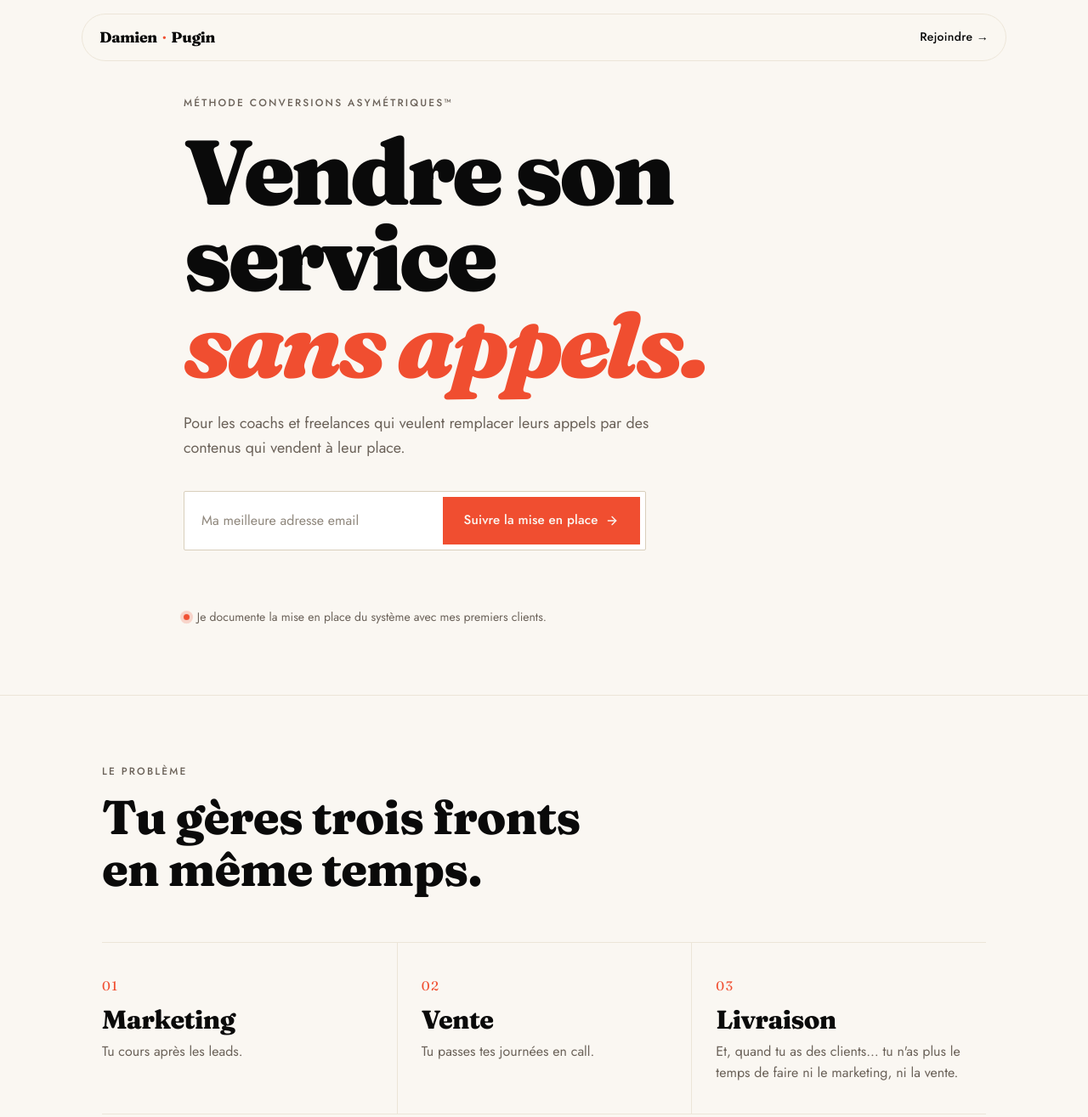
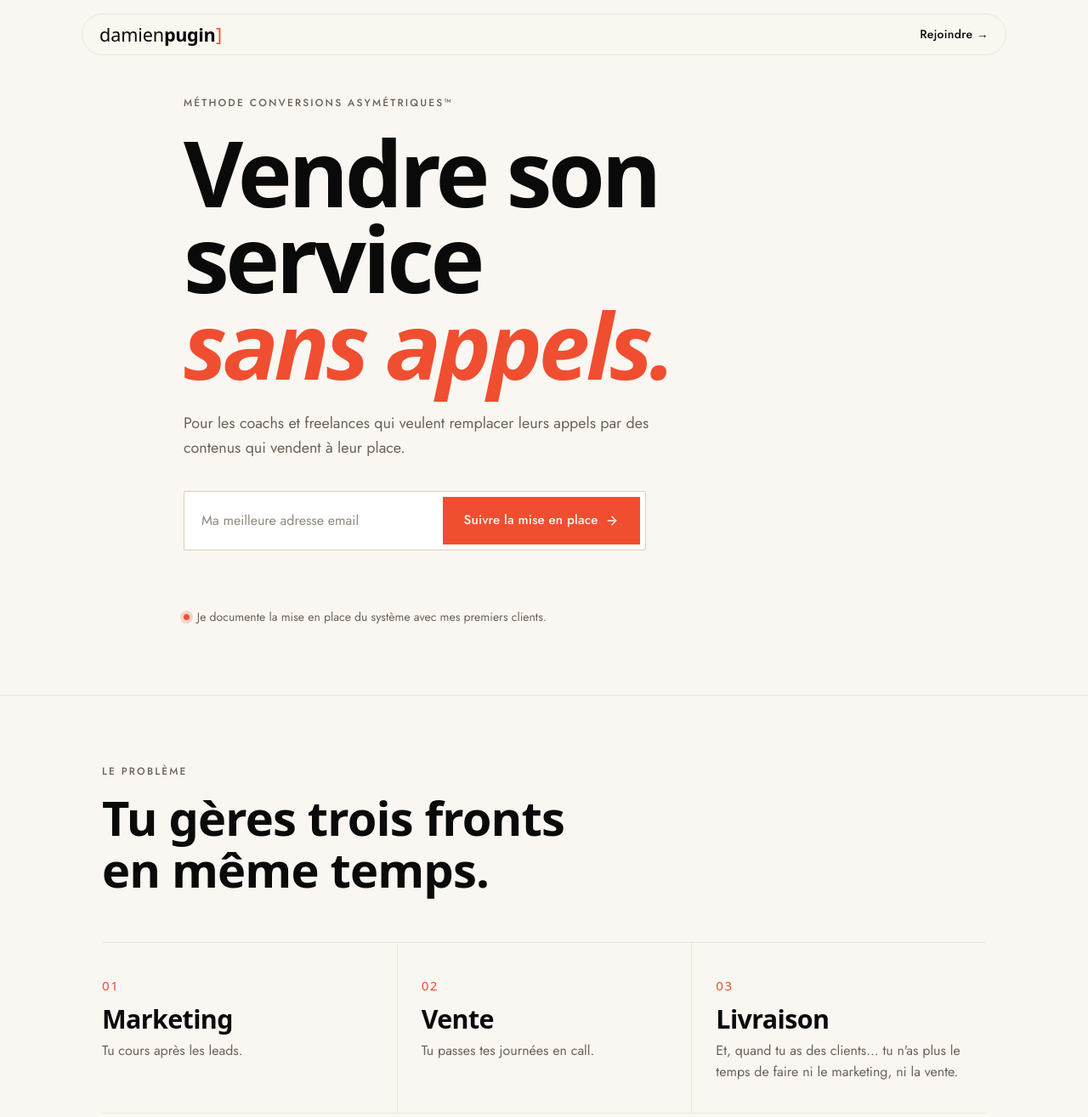
Before and after one commit to damienp199/website-damienpugin, an Astro site: page / in a window 1280 px wide. Shown: the top 1315 px of the page at 85% size. Built offline with nearby package versions, Linux system fonts and the light colour scheme; Astro itself is replaced by a stand-in of ours; a web font is replaced by a local one.

Commit message:
Replace Fraunces with Author and rework wordmark to damienpugin]
Swap display font from Fraunces (serif) to Author (sans, Fontshare) and
compensate the lost thud factor with weight 700 max, tighter letter-spacing
(-0.04em to -0.05em), and crushed line-height (0.92-0.95).

The wordmark in Nav and Footer becomes "damienpugin]" — Author light + bold,
with an asymmetric closing bracket in vermilion. The single right bracket
incarnates the Conversions Asymétriques™ angle as a propietary mark.

Brand palette doc updated to reflect the new typography stack.

Co-Authored-By: Claude Opus 4.6 (1M context) <noreply@anthropic.com>

```diff
--- a/design-system/brand-palette.md
+++ b/design-system/brand-palette.md
@@ -85,10 +85,63 @@ Exposé dans `src/styles/global.css` via `@theme` Tailwind v4 :
 
 ---
 
-## Typographie associée
+## Typographie
 
-- **Display** : Fraunces (variable) — H1 `900 / opsz 144 / SOFT 20`, H2/H3 `800 / opsz 96 / SOFT 30`
-- **Body** : Jost — `400-500`, `1.65` line-height, `17px` base
+### Display — Author (Indian Type Foundry / Fontshare)
+- **Source** : Fontshare (libre)
+- **CDN** : `https://api.fontshare.com/v2/css?f[]=author@200,300,400,500,600,700&display=swap`
+- **Poids utilisés** : 200-700 (max 700 — Author n'a pas de black)
+- **H1** : `font-weight: 700`, `letter-spacing: -0.05em`, `line-height: 0.92`
+- **H2/H3** : `font-weight: 700`, `letter-spacing: -0.04em`, `line-height: 0.95`
+- **Font-features** : `ss01`, `kern`, `calt` activées
+- **Usage** : titres, hero, headings, wordmark, accents éditoriaux
+- **Remplace** : Fraunces (utilisée en première itération — trop "essayiste classique" pour le positionnement Tech × Think)
+- **Why Author** : sans-serif premium contemporaine avec du caractère, équilibre Tech × Think sans tomber dans le SaaS générique (Inter/Geist/Manrope) ni l'éditorial pur. Pont visuel entre les deux pôles du positionnement.
+
+#### Compensation thud factor
+Le passage d'un serif heavy (Fraunces 900) à un sans (Author 700 max) fait perdre de la masse visuelle. Trois leviers de compensation :
+1. **Weight max** : toujours `700` sur les titres, jamais en dessous
+2. **Letter-spacing serré** : `-0.04em` à `-0.05em` (vs `-0.025em` Fraunces)
+3. **Line-height écrasé** : `0.92` à `0.95` (vs `0.98` Fraunces) pour densifier
+
+### Body — Jost
+- **Source** : Google Fonts (libre)
+- **Poids utilisés** : 300, 400, 500, 600, 700
+- **Body** : `font-weight: 400`, `line-height: 1.65`, `font-size: 17px` base
+- **Usage** : texte courant, paragraphes, UI secondaire, formulaires
+- **Note** : Jost reste pour le body car le contraste sans-display (Author) / sans-body (Jost) est subtil mais distinct — Jost a des proportions plus géométriques, Author plus humanistes. Si à terme on veut tout unifier sur Author, c'est faisable mais non requis.
+
+---
+
+## Logo / Wordmark
+
+**Construction** : `damienpugin]` — un seul mot, suivi d'un bracket fermant asymétrique en vermillon.
+
+### Specs typographiques exactes
+
+| Élément | Fonte | Poids | Letter-spacing | Couleur |
+|---|---|---|---|---|
+| `damien` | Author | `300` (light) | `-0.005em` | Ink `#0A0A0A` |
+| `pugin` | Author | `700` (bold) | `-0.02em` | Ink `#0A0A0A` |
+| `]` | Author | `500` (medium) | `0` | Vermilion `#F04E30` |
+
+- **Pas d'espace** entre `damien`, `pugin` et `]` (le bracket a un `margin-left: 0.04em`)
+- **Taille du bracket** : `1em` (même taille que le wordmark, pas surdimensionné)
+- **Inversion** : sur fond ink, le wordmark passe en `paper`, le bracket reste en `vermilion`
+
+### Pourquoi cette construction
+
+1. **Author light + bold** : le contraste de poids dans un seul mot incarne **Tech × Think** — deux forces opposées dans une seule forme.
+2. **Bracket asymétrique `]` seul** : pas de pendant gauche `[`. C'est l'asymétrie incarnée — référence directe à *Conversions Asymétriques™*. La marque *est* l'asymétrie, pas juste un nom encadré.
+3. **Vermillon localisé sur le bracket** : signal coloré ponctuel, identique au rôle du dot vermillon dans le brand system. Le bracket devient l'accent.
+4. **Mark autonome** : le `]` vermillon seul peut servir de favicon, watermark, end-card podcast, séparateur de section. C'est le signe distinctif réutilisable.
+
+### Règles d'usage
+
+- **Ne jamais** ajouter le bracket gauche `[` — ça casse l'asymétrie
+- **Ne jamais** séparer `damien` et `pugin` par un espace
+- **Toujours** garder le bracket en vermillon (sur tous les fonds)
+- **Tailles minimales** : 18px (email signature), 24px (footer mobile), 36px+ pour navbar standard
 
 ---
 
--- a/src/components/Footer.astro
+++ b/src/components/Footer.astro
@@ -8,9 +8,7 @@ const year = new Date().getFullYear();
   <div class="container-prose site-footer__inner">
     <div class="site-footer__brand">
       <span class="wordmark">
-        <span class="wordmark__first">{nav.brand.first}</span>
-        <span class="wordmark__dot">·</span>
-        <span class="wordmark__last">{nav.brand.last}</span>
+        <span class="wordmark__a">damien</span><span class="wordmark__b">pugin</span><span class="wordmark__br">]</span>
       </span>
       <p class="site-footer__copy">© {year} {footer.copyright}</p>
     </div>
@@ -41,17 +39,16 @@ const year = new Date().getFullYear();
     gap: 0.4rem;
   }
   .wordmark {
-    font-family: var(--font-display);
-    font-size: 1.05rem;
-    font-weight: 800;
-    font-variation-settings: "opsz" 24;
-    letter-spacing: -0.02em;
+    font-family: "Author", system-ui, sans-serif;
+    font-size: 1.3rem;
+    line-height: 1;
     color: var(--color-ink);
     display: inline-flex;
     align-items: baseline;
-    gap: 0.35rem;
   }
-  .wordmark__dot { color: var(--color-gold); }
+  .wordmark__a { font-weight: 300; letter-spacing: -0.005em; }
+  .wordmark__b { font-weight: 700; letter-spacing: -0.02em; }
+  .wordmark__br { color: var(--color-gold); font-weight: 500; margin-left: 0.04em; }
   .site-footer__copy {
     font-size: 0.8rem;
     color: var(--color-muted);
--- a/src/components/Nav.astro
+++ b/src/components/Nav.astro
@@ -6,9 +6,7 @@ const { nav } = site;
 <nav class="site-nav" aria-label="Navigation principale">
   <div class="site-nav__inner">
     <a href="#top" class="wordmark" aria-label={`${nav.brand.first} ${nav.brand.last} — accueil`}>
-      <span class="wordmark__first">{nav.brand.first}</span>
-      <span class="wordmark__dot">·</span>
-      <span class="wordmark__last">{nav.brand.last}</span>
+      <span class="wordmark__a">damien</span><span class="wordmark__b">pugin</span><span class="wordmark__br">]</span>
     </a>
 
     <a href="#newsletter" class="nav-cta link-underline link-draw">
@@ -42,21 +40,26 @@ const { nav } = site;
   }
 
   .wordmark {
-    font-family: var(--font-display);
-    font-size: 1.1rem;
-    font-weight: 800;
-    font-variation-settings: "opsz" 24;
-    letter-spacing: -0.02em;
+    font-family: "Author", system-ui, sans-serif;
+    font-size: 1.35rem;
+    line-height: 1;
     color: var(--color-ink);
     display: inline-flex;
     align-items: baseline;
-    gap: 0.35rem;
     text-decoration: none;
   }
-  .wordmark__dot {
+  .wordmark__a {
+    font-weight: 300;
+    letter-spacing: -0.005em;
+  }
+  .wordmark__b {
+    font-weight: 700;
+    letter-spacing: -0.02em;
+  }
+  .wordmark__br {
     color: var(--color-gold);
-    font-family: var(--font-sans);
-    transform: translateY(-1px);
+    font-weight: 500;
+    margin-left: 0.04em;
   }
 
   .nav-cta {
--- a/src/layouts/Base.astro
+++ b/src/layouts/Base.astro
@@ -19,8 +19,13 @@ const { title, description = "Vendre son service sans appels. Pour les coachs et
     <link rel="icon" type="image/svg+xml" href="/favicon.svg" />
     <link rel="preconnect" href="https://fonts.googleapis.com" />
     <link rel="preconnect" href="https://fonts.gstatic.com" crossorigin />
+    <link rel="preconnect" href="https://api.fontshare.com" crossorigin />
     <link
-      href="https://fonts.googleapis.com/css2?family=Fraunces:ital,opsz,wght,SOFT@0,9..144,400..900,0..100;1,9..144,400..900,0..100&family=Jost:wght@300;400;500;600;700&display=swap"
+      href="https://fonts.googleapis.com/css2?family=Jost:wght@300;400;500;600;700&display=swap"
+      rel="stylesheet"
+    />
+    <link
+      href="https://api.fontshare.com/v2/css?f[]=author@200,300,400,500,600,700&display=swap"
       rel="stylesheet"
     />
     <title>{title}</title>
--- a/src/styles/global.css
+++ b/src/styles/global.css
@@ -1,7 +1,7 @@
 @import "tailwindcss";
 
 @theme {
-  --font-display: "Fraunces", ui-serif, Georgia, serif;
+  --font-display: "Author", ui-sans-serif, system-ui, sans-serif;
   --font-sans: "Jost", ui-sans-serif, system-ui, sans-serif;
 
   --color-paper: #faf7f2;
@@ -35,20 +35,23 @@
     line-height: 1.65;
   }
 
+  /* Display headings — Author. Le sans n'a pas la masse du serif Fraunces,
+     on compense le thud factor avec : weight max 700, letter-spacing plus
+     serré, line-height écrasé, font-features kerning + alternates. */
   h1, h2, h3 {
     font-family: var(--font-display);
-    font-weight: 800;
+    font-weight: 700;
     font-optical-sizing: auto;
-    font-variation-settings: "opsz" 144, "SOFT" 30;
-    letter-spacing: -0.025em;
-    line-height: 0.98;
+    letter-spacing: -0.04em;
+    line-height: 0.95;
     color: var(--color-ink);
+    font-feature-settings: "ss01", "kern", "calt";
   }
 
   h1 {
-    font-weight: 900;
-    font-variation-settings: "opsz" 144, "SOFT" 20;
-    letter-spacing: -0.035em;
+    font-weight: 700;
+    letter-spacing: -0.05em;
+    line-height: 0.92;
   }
 
   ::selection {
```
